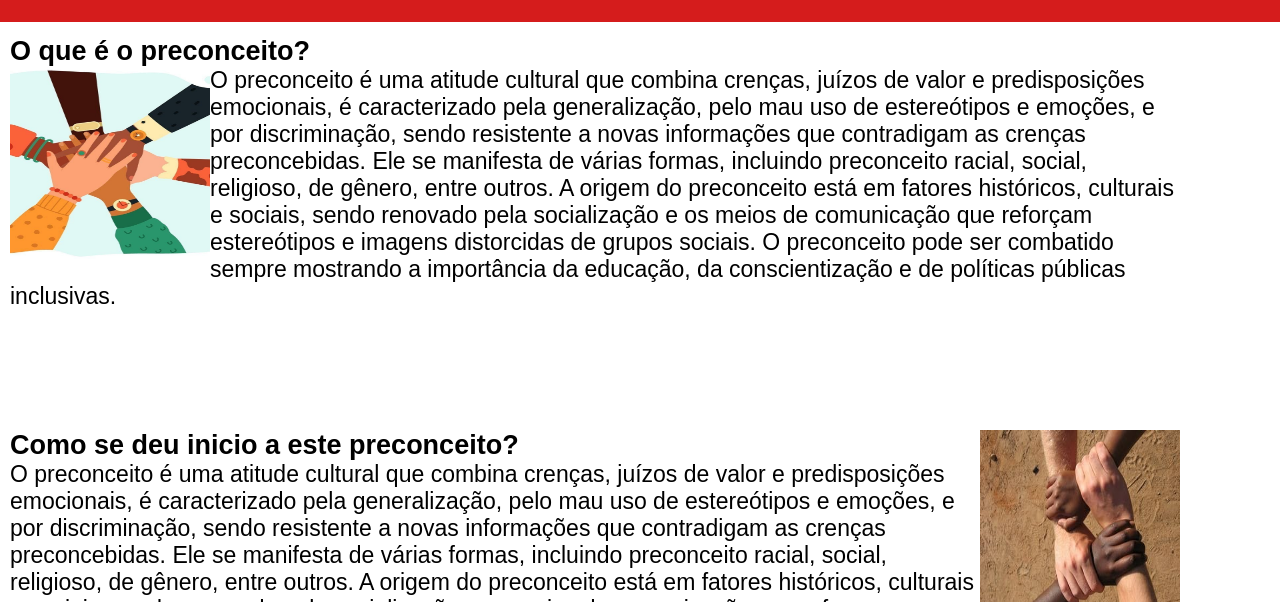
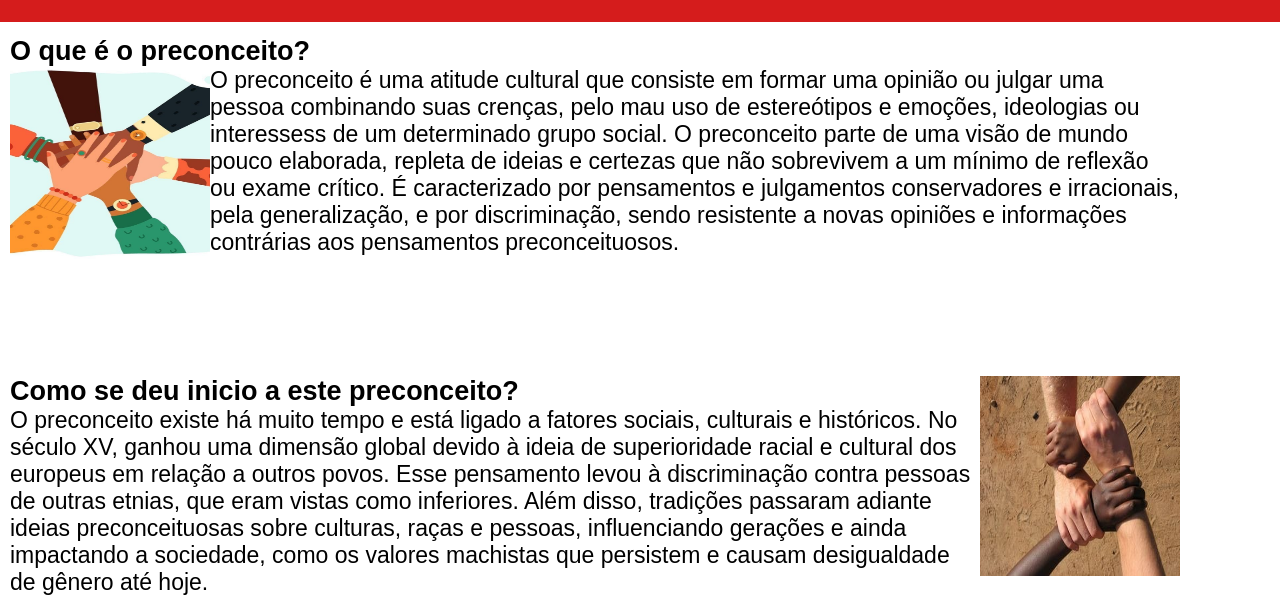
Before and after one commit to Lorenz0pl/lorenz0pl.github.io, a plain HTML site: page index.html in a window 1280 px wide. Shown: the part 198-800 px from the top of the page. Drawn offline with Linux system fonts and the light colour scheme.

Commit message:
index.html

```diff
--- a/index.html
+++ b/index.html
@@ -111,16 +111,13 @@ span{
       <img src="./racism.png" style= "float: left;" height="200px;" width="200px;">
 
 
-O preconceito é uma atitude cultural que combina crenças, juízos de valor e predisposições emocionais, é caracterizado pela generalização, pelo mau uso de estereótipos e emoções, e por discriminação, sendo resistente a novas informações que contradigam as crenças preconcebidas. Ele se manifesta de várias formas, incluindo preconceito racial, social, religioso, de gênero, entre outros.
-A origem do preconceito está em fatores históricos, culturais e sociais, sendo renovado pela socialização e os meios de comunicação que reforçam estereótipos e imagens distorcidas de grupos sociais. O preconceito pode ser combatido sempre mostrando a importância da educação, da conscientização e de políticas públicas inclusivas.
-		</div>
+O preconceito é uma atitude cultural que consiste em formar uma opinião ou julgar uma pessoa combinando suas  crenças, pelo mau uso de estereótipos e emoções, ideologias ou interessess de um determinado grupo social. O preconceito parte de uma visão de mundo pouco elaborada, repleta de ideias e certezas que não sobrevivem a um mínimo de reflexão ou exame crítico.
+É caracterizado por pensamentos e julgamentos  conservadores e irracionais, pela generalização, e por discriminação, sendo resistente a novas opiniões e informações contrárias aos pensamentos preconceituosos.		</div>
 		<div id="i3">
       <img src="./racism2.png" style= "float: right;" height="200px;" width="200px;">
 			<strong style="font-size: 27px;">Como se deu inicio a este preconceito?</strong><br>
 
-O preconceito é uma atitude cultural que combina crenças, juízos de valor e predisposições emocionais, é caracterizado pela generalização, pelo mau uso de estereótipos e emoções, e por discriminação, sendo resistente a novas informações que contradigam as crenças preconcebidas. Ele se manifesta de várias formas, incluindo preconceito racial, social, religioso, de gênero, entre outros.
-A origem do preconceito está em fatores históricos, culturais e sociais, sendo renovado pela socialização e os meios de comunicação que reforçam estereótipos e imagens distorcidas de grupos sociais. O preconceito pode ser combatido sempre mostrando a importância da educação, da conscientização e de políticas públicas inclusivas.
-
+O preconceito existe há muito tempo e está ligado a fatores sociais, culturais e históricos. No século XV, ganhou uma dimensão global devido à ideia de superioridade racial e cultural dos europeus em relação a outros povos. Esse pensamento levou à discriminação contra pessoas de outras etnias, que eram vistas como inferiores. Além disso, tradições passaram adiante ideias preconceituosas sobre culturas, raças e pessoas, influenciando gerações e ainda impactando a sociedade, como os valores machistas que persistem e causam desigualdade de gênero até hoje.
 
 		</div>
 		<div>
```
